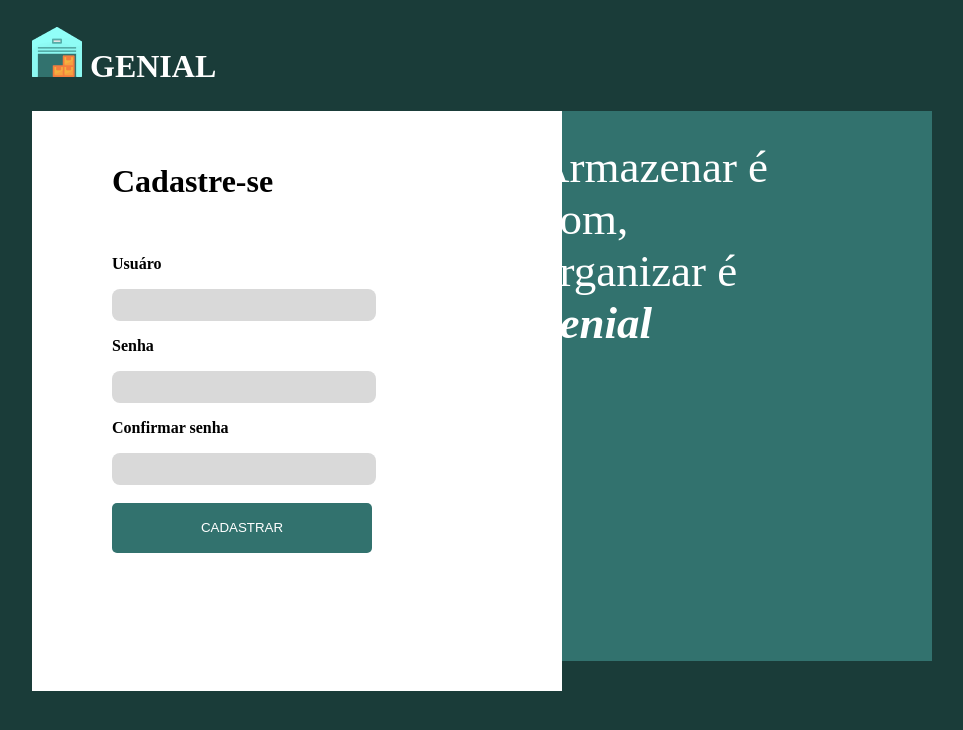
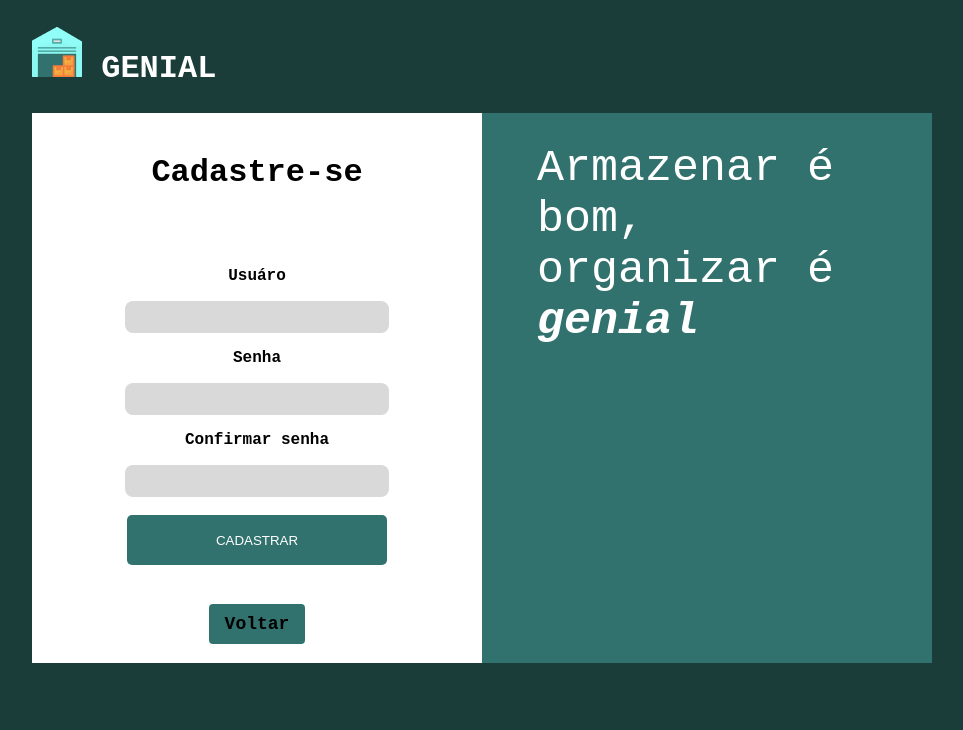
Before and after one commit to RicardoJun10r/GENIAL, a React (Create React App) app: page /cadastrar in a window 1280 px wide. Shown: the top 730 px of the page, without its empty margins (158-1121 px from the left). Built offline with nearby package versions, Linux system fonts and the light colour scheme.

Commit message:
refatorando as paginas de login e cadastro

```diff
--- a/src/pages/Cadastrar/cadastrar.css
+++ b/src/pages/Cadastrar/cadastrar.css
@@ -1,11 +1,6 @@
-body, html{
-    background-color: #1A3C39;
-}
-
 .container-cadastro-all{
     display: grid;
     justify-content: center;
-    align-items: center;
 }
 
 .container_innerCadastro {
@@ -15,19 +10,14 @@ body, html{
     display: flex;
 }
 
-.esquerda{
+.formulario-cad{
     width: 50%;
-    height: 100%;
     background-color: white;
     color: black;
-    padding-top: 30px;
-    padding-left: 80px;
-}
-
-.direita{
-    position: absolute;
-    margin-left: 450px;
-    color: white;
+    display: grid;
+    justify-content: center;
+    align-items: center;
+    text-align: center;
 }
 
 .email-input-cadastro{
@@ -57,10 +47,31 @@ body, html{
 }
 
 .entrar-button-cadastro:hover{
-    background-color: #32726e81;
+    background-color: #32726ee0;
+    transform: translateY(-1px);
+    box-shadow: rgba(45, 35, 66, 0.4);
 }
 
 .main_title{
-    padding-left: 55px;
-    font-size: 45px;
 }
+
+.footer-cadastro{
+}
+
+.button-voltar{
+    align-items: center;
+    font-weight: bolder;
+    background-color: #32726E;
+    border-radius: 4px;
+    border-width: 0;
+    cursor: pointer;
+    font-family: "JetBrains Mono",monospace;
+    height: 40px;
+    padding-left: 16px;
+    padding-right: 16px;
+    font-size: 18px;
+}
+
+.button-voltar:hover{
+    color: white;
+}
--- a/src/pages/Cadastrar/cadastrar.js
+++ b/src/pages/Cadastrar/cadastrar.js
@@ -1,74 +1,73 @@
 import React from "react";
-import { useState } from "react";
+import { useRef } from 'react';
 import './cadastrar.css';
 import armazenLogo from "../../assets/warehouse.png";
+import { useNavigate } from 'react-router-dom';
 
 const Cadastrar = () => {
 
-    const [email, setEmail] = useState('');
-    const [senha, setSenha] = useState('');
-    const [confirmar, setConfirmar] = useState('');
+    const emailRef = useRef();
+    const passwordRef = useRef();
+    const confirmarRef = useRef();
 
-    console.log("alo")
+    const navigate = useNavigate();
 
     function onSubmit(e)
     {
         e.preventDefault();
 
-        setEmail('');
-        setSenha('');
-        setConfirmar('');
+        console.log({
+            email: emailRef.current.value,
+            senha: passwordRef.current.value,
+            SenhaConfirmada: confirmarRef.current.value
+        })
+        navigate('/');
     }
-
     return(
             <div className="container-cadastro-all">
                 <h2 style={{color:'white', fontSize:'2em'}}><img src={armazenLogo} alt='ArmazenLogo' className='ArmaLogoCad'/> GENIAL</h2>
                 <div className='containerCadastro'>
                     <div className='container_innerCadastro'>
-                        <div className='esquerda'>
+                        <div className='formulario-cad'>
                             <h1>Cadastre-se</h1>
-                            <br />
                             <form onSubmit={onSubmit}>
                                 <label className='email-label-cadastro'>
                                     <p style={{fontWeight: 'bolder'}}>Usuáro</p>
                                     <input
                                         className='email-input-cadastro'
                                         type='email'
-                                        defaultValue={email}
-                                        onChange={(e) => setEmail(e.target.value)}
+                                        ref={emailRef}
                                     />
                                 </label>
-                                <br />
                                 <label className='senha-label-cadastro'>
                                     <p style={{fontWeight: 'bolder'}}>Senha</p>
                                     <input
                                         className='senha-input-cadastro'
                                         type='password'
-                                        defaultValue={senha}
                                         autoComplete='off'
-                                        onChange={(e) => setSenha(e.target.value)}
+                                        ref={passwordRef}
                                     />
-                                    </label>
-                                <br />
-
+                                </label>
                                 <label className='senha-label-cadastro'>
                                     <p style={{fontWeight: 'bolder'}}>Confirmar senha</p>
                                     <input
                                         className='senha-input-cadastro'
                                         type='password'
-                                        defaultValue={confirmar}
                                         autoComplete='off'
-                                        onChange={(e) => setConfirmar(e.target.value)}
+                                        ref={confirmarRef}
                                     />
                                 </label>
                                 <br />
                                 <br />
                                 <button className='entrar-button-cadastro' type='submit'>CADASTRAR</button>
                             </form>
+                            <div className='footer-cadastro'>
+                                <button className='button-voltar' type='submit' onClick={() => {navigate('/')}}>Voltar</button>
+                            </div>
                         </div>
 
                         <div className='direita'>
-                            <h1 className='main_title' style={{fontWeight:"350"}}>Armazenar é <br></br> bom,<br></br> organizar é <br></br> <strong><em>genial</em></strong></h1>
+                            <h1 className='main_title' style={{paddingLeft: '55px', fontWeight:"350", color: 'white', fontSize:'45px'}}>Armazenar é <br></br> bom,<br></br> organizar é <br></br> <strong><em>genial</em></strong></h1>
                         </div>
                     </div>
                 </div>
--- a/src/pages/Login/login.css
+++ b/src/pages/Login/login.css
@@ -1,7 +1,8 @@
 body, html{
-    background-color: #1A3C39;
+    background-color: hsl(175, 40%, 17%);
     margin: 0 0 0 0;
     padding: 0 0 0 0;
+    font-family: "JetBrains Mono",monospace;
 }
 
 .containerAll{
@@ -76,13 +77,27 @@ body, html{
 }
 
 .entrar-button-login:hover{
-    background-color: #32726ed3;
+    background-color: #32726ee0;
+    transform: translateY(-1px);
+    box-shadow: rgba(45, 35, 66, 0.4);
 }
 
-.linkLogin{
-    text-decoration: none;
+.footer-login{
+    position: relative;
+    display: flex;
+    justify-content: space-between;
 }
 
-.linkLogin:hover{
+.button-registrar{
+  background-color: #FCFCFD;
+  border-width: 0;
+  cursor: pointer;
+  font-family: "JetBrains Mono",monospace;
+  font-weight: bolder;
+  height: 48px;
+  font-size: 18px;
+}
+
+.button-registrar:hover{
     color: #32726E;
 }
--- a/src/pages/Login/login.js
+++ b/src/pages/Login/login.js
@@ -1,12 +1,13 @@
-import { useState } from 'react';
+import { useRef } from 'react';
 import './login.css';
 import armazenLogo from "../../assets/warehouse.png";
 import { useNavigate } from 'react-router-dom';
 
 function Login() {
 
-    const [email, setEmail] = useState('');
-    const [senha, setSenha] = useState('');
+    const emailRef = useRef();
+    const passwordRef = useRef();
+
     const navigate = useNavigate();
 
 
@@ -17,32 +18,26 @@ function Login() {
     function onSubmit(e)
     {
         e.preventDefault();
-
-        //--APAGAR--
-        console.log(email);
-        console.log(senha);
-        //--APAGAR--
-
-        setEmail('');
-        setSenha('');
+        console.log({
+            email: emailRef.current.value,
+            password: passwordRef.current.value
+        });
         goToHome();
     }
 
     return(
         <div className='containerAll'>
-            <h2 style={{color: 'white', fontWeight:'bolder', fontSize:'2em'}}><img src={armazenLogo} alt='ArmazenLogo' className='ArmaLogo' /> GENIAL</h2>
+            <h2 style={{color: 'white', fontWeight:'bolder', fontSize:'2em'}}><img src={armazenLogo} alt='ArmazenLogo' className='ArmaLogo' />GENIAL</h2>
                 <div className='containerLogin'>
                     <div className='container_inner'>
                         <div className='sloga'>
-                            {/*Lado esquerdo*/}
-                            <h1 className='main_title' style={{fontWeight:"350", fontFamily:"'Fira Sans', sans-serif"}}>
+                            <h1 className='main_title' style={{fontWeight:"350", paddingLeft: '55px', fontSize: '45px'}}>
                                 Armazenar é
                                 <br></br> bom,<br></br> organizar é <br></br> <strong><em>genial</em></strong>
                             </h1>
                         </div>
 
                         <div className='container-form-login'>
-                            {/*Lado direito*/}
                             <h1>Log in</h1>
                             <br />
                             <form onSubmit={onSubmit}>
@@ -52,8 +47,7 @@ function Login() {
                                         className='email-input-login'
                                         type='email'
                                         id='emailLogin'
-                                        value={email}
-                                        onChange={e => setEmail(e.target.value)}
+                                        ref={emailRef}
                                     />
                                     </label>
                                     <br />
@@ -65,8 +59,7 @@ function Login() {
                                         type='password'
                                         id='senhaLogin'
                                         autoComplete='off'
-                                        value={senha}
-                                        onChange={e => setSenha(e.target.value)}
+                                        ref={passwordRef}
                                     />
                                     </label>
                                     <br />
@@ -74,9 +67,9 @@ function Login() {
                                 <button className='entrar-button-login' type='submit'>ENTRAR</button>
                             </form>
                             <br />
-                            <div>
+                            <div className='footer-login'>
                                 <p>Não tem uma conta?</p>
-                                <button type='submit' onClick={() => {navigate('/cadastrar')}}>Registre-se</button>
+                                <button className='button-registrar' type='submit' onClick={() => {navigate('/cadastrar')}}>Registre-se</button>
                             </div>
                         </div>
                     </div>
```
